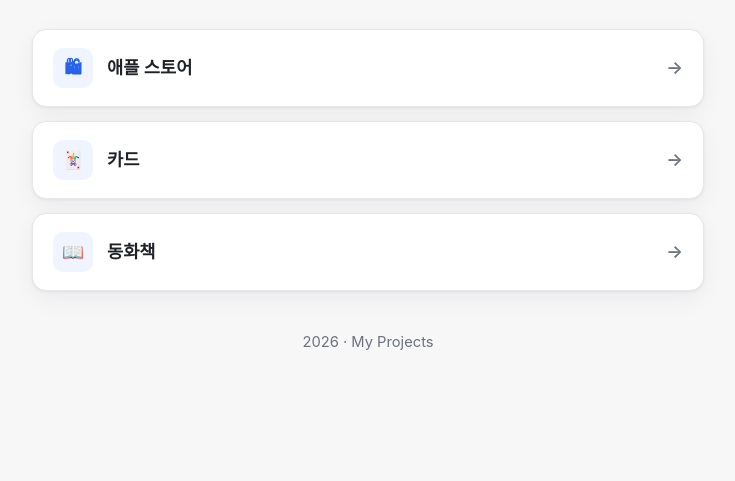
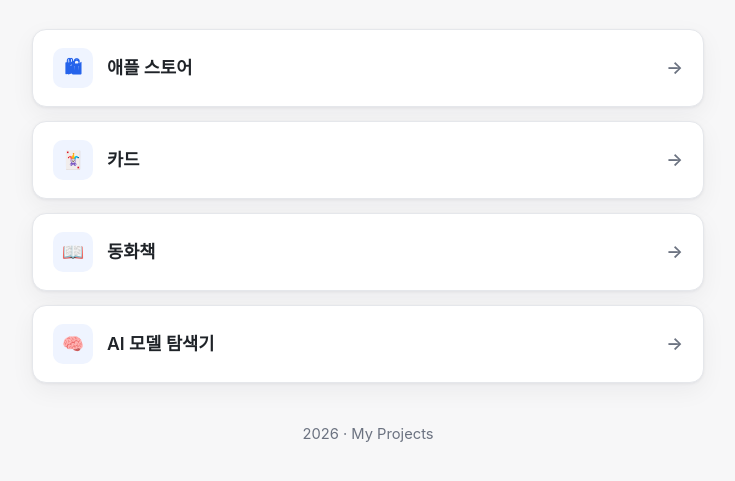
Before and after one commit to 2026-09-28/apple-shop, a plain HTML site: page index.html in a window 1280 px wide. Shown: the part 153-634 px from the top of the page, without its empty margins (272-1007 px from the left). Drawn offline with Linux system fonts and the light colour scheme.

Commit message:
Add link to AI 모델 탐색기 in index.html

```diff
--- a/index.html
+++ b/index.html
@@ -168,6 +168,13 @@
                     <span class="arrow" aria-hidden="true">&rarr;</span>
                 </a>
             </li>
+            <li>
+                <a href="https://2026-09-28.github.io/ai-models/">
+                    <span class="icon" aria-hidden="true">&#129504;</span>
+                    <span class="label">AI 모델 탐색기</span>
+                    <span class="arrow" aria-hidden="true">&rarr;</span>
+                </a>
+            </li>
         </ul>
 
         <footer>2026 &middot; My Projects</footer>
```
